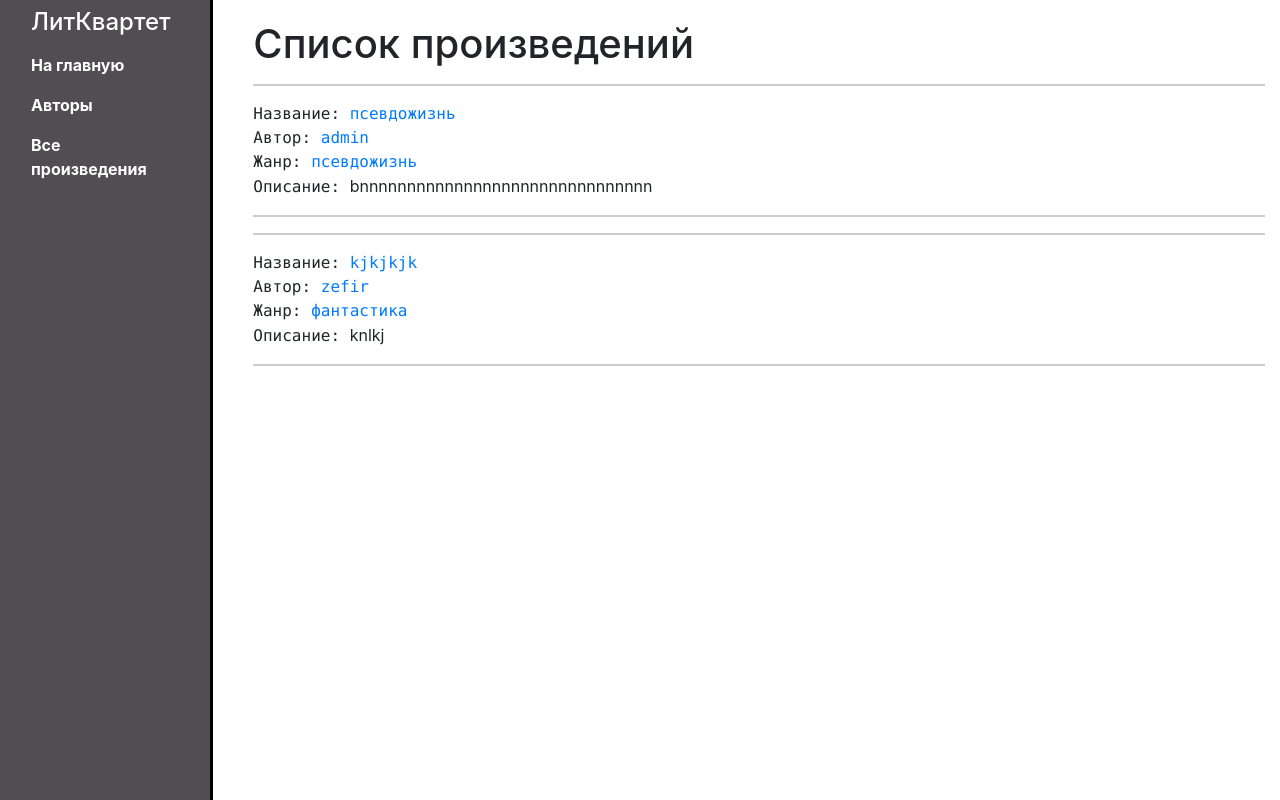
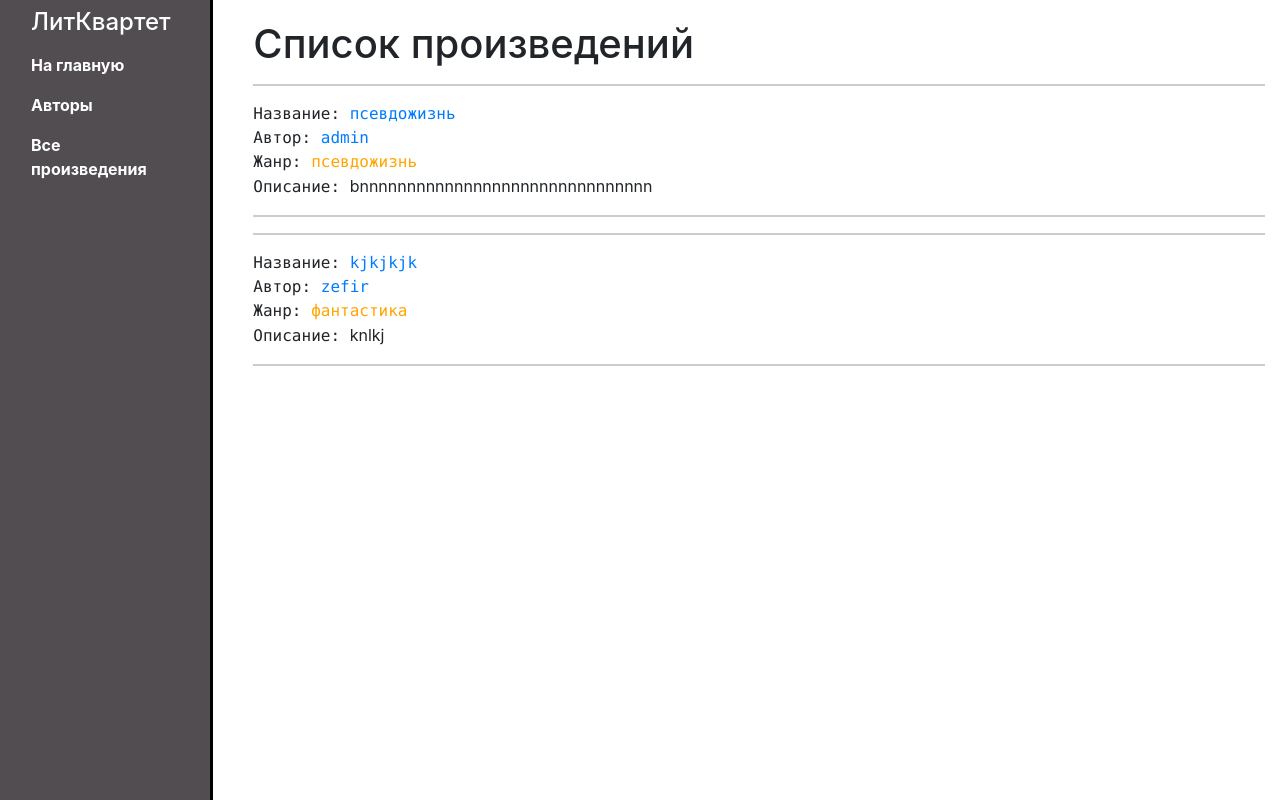
Before and after one commit to KseniaKono/diplomhelpme, a Django app: page /writer/books/ in a window 1280 px wide. Run offline with Django 4.2, Linux system fonts and the light colour scheme; data comes from the database, SQL or seed files in the repository; some libraries are stand-ins or nearby versions.

Commit message:
ganrypops

```diff
--- a/diplomhelpme/writer/static/css/style.css
+++ b/diplomhelpme/writer/static/css/style.css
@@ -26,3 +26,7 @@ margin-top: -70px;
 hr {
   border-top: 2px double #ccc;
 }
+
+.text-custom {
+  color: #FFA500;
+}
--- a/diplomhelpme/writer/templates/writer/content_detail.html
+++ b/diplomhelpme/writer/templates/writer/content_detail.html
@@ -4,8 +4,10 @@
   <h1>Название: {{ content.name }}</h1>
     <br>
   <p><strong>Автор:</strong> <a href="{% url 'writer-user-detail' pk=content.author.pk %}">{{ content.author }}</a></p> <!-- author detail link not yet defined -->
- <p><strong>Жанр:</strong> <a href="">{{ content.ganre }}</a></p>
+ <p><strong>Жанр:</strong> <samp class="text-custom" title="{{ content.ganre.description }}">{{ content.ganre }}</samp></p>
   <p><strong>Описание:</strong> {{ content.description }}</p>
     <br>
    <p><strong>Содержание:</strong> {{ content.data }}</p>
+
+
 {% endblock %}
--- a/diplomhelpme/writer/templates/writer/content_list.html
+++ b/diplomhelpme/writer/templates/writer/content_list.html
@@ -13,11 +13,12 @@
           <br>
           <samp>Автор: <a href="{% url 'writer-user-detail' pk=content.author.pk %}">{{content.author}}</a></samp>
           <br>
-          <samp>Жанр: <a href="">{{content.ganre}}</a></samp>
+          <samp>Жанр: <samp class="text-custom" title="{{ content.ganre.description }}">{{ content.ganre }}</samp></samp>
           <p><samp>Описание: </samp>{{content.description}}</p>
           <hr>
       </li>
       {% endfor %}
+
 
     </ul>
     {% else %}
```
